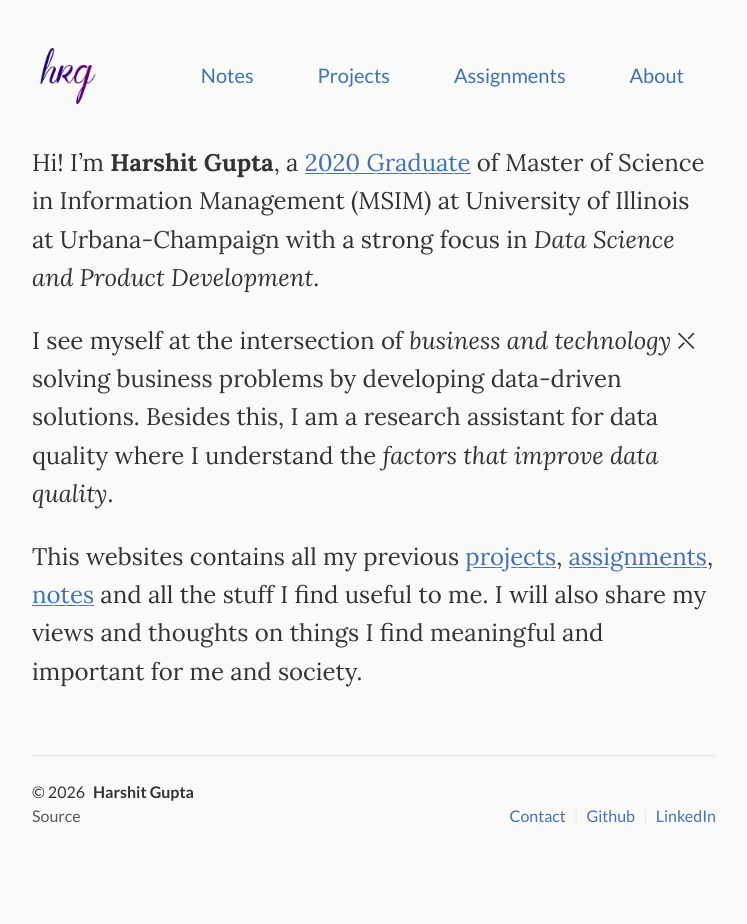
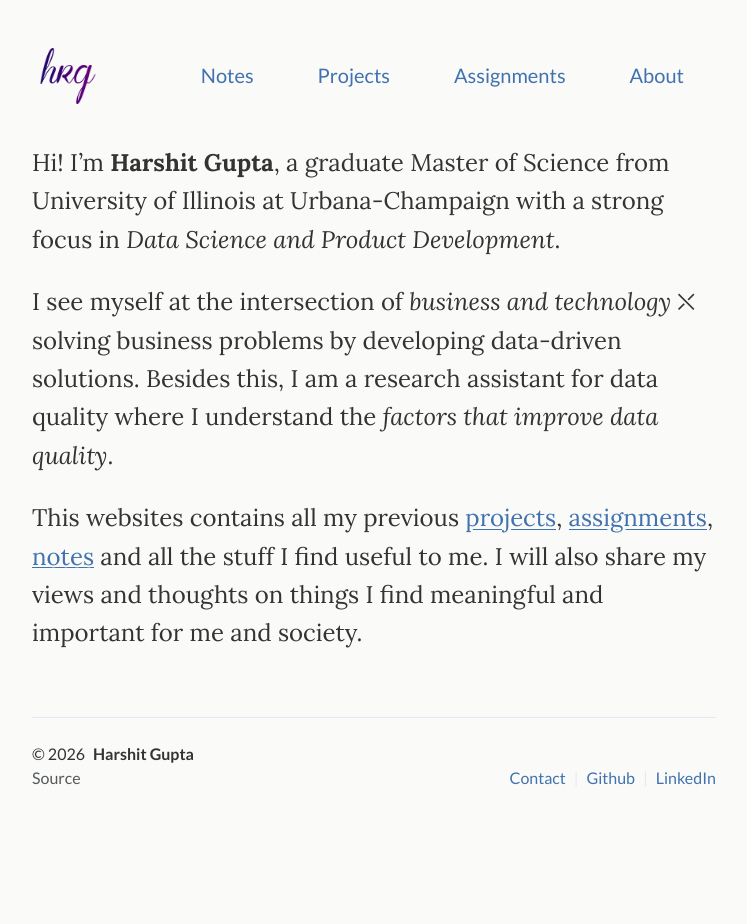
Before and after one commit to hrgupta/hrgupta.github.io, a Jekyll site: the page built from index.md, in a window 1280 px wide. Shown: the whole page, without its empty margins (266-1013 px from the left). Built offline with Jekyll 4.4.1, drawn with Linux system fonts in a browser that asks for light colours; after the commit the page ends 900 px from its top, so only the background shows below that.

Commit message:
Update index.md

```diff
--- a/index.md
+++ b/index.md
@@ -4,7 +4,7 @@ layout: default
 
 <div class="lead pretty-links">
 
-  Hi! I'm **Harshit Gupta**, a [2020 Graduate](about/) of Master of Science in Information Management (MSIM) at University of Illinois at Urbana-Champaign with a strong focus in *Data Science and Product Development*.
+  Hi! I'm **Harshit Gupta**, a graduate Master of Science from University of Illinois at Urbana-Champaign with a strong focus in *Data Science and Product Development*.
 
   I see myself at the intersection of *business and technology* ⛌ solving business problems by developing data-driven solutions. Besides this, I am a research assistant for data quality where I understand the *factors that improve data quality*.
 
```
